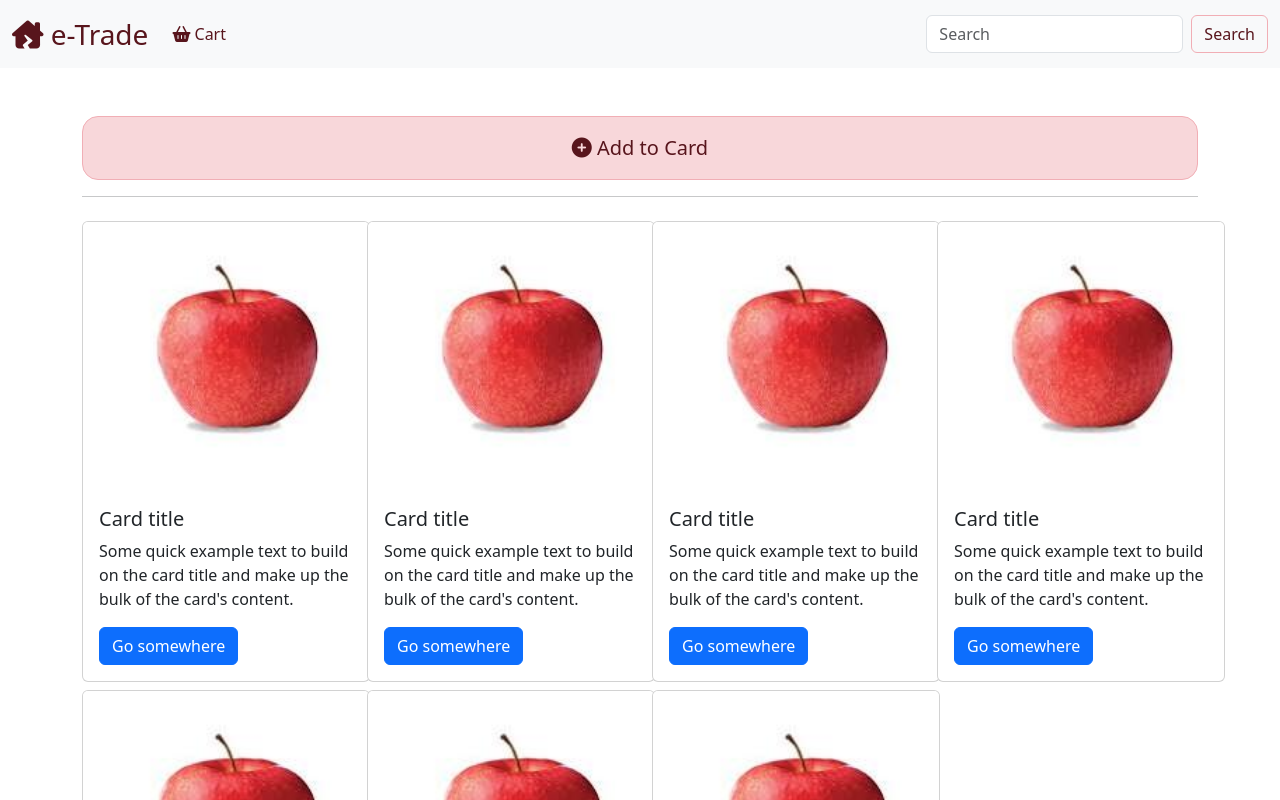
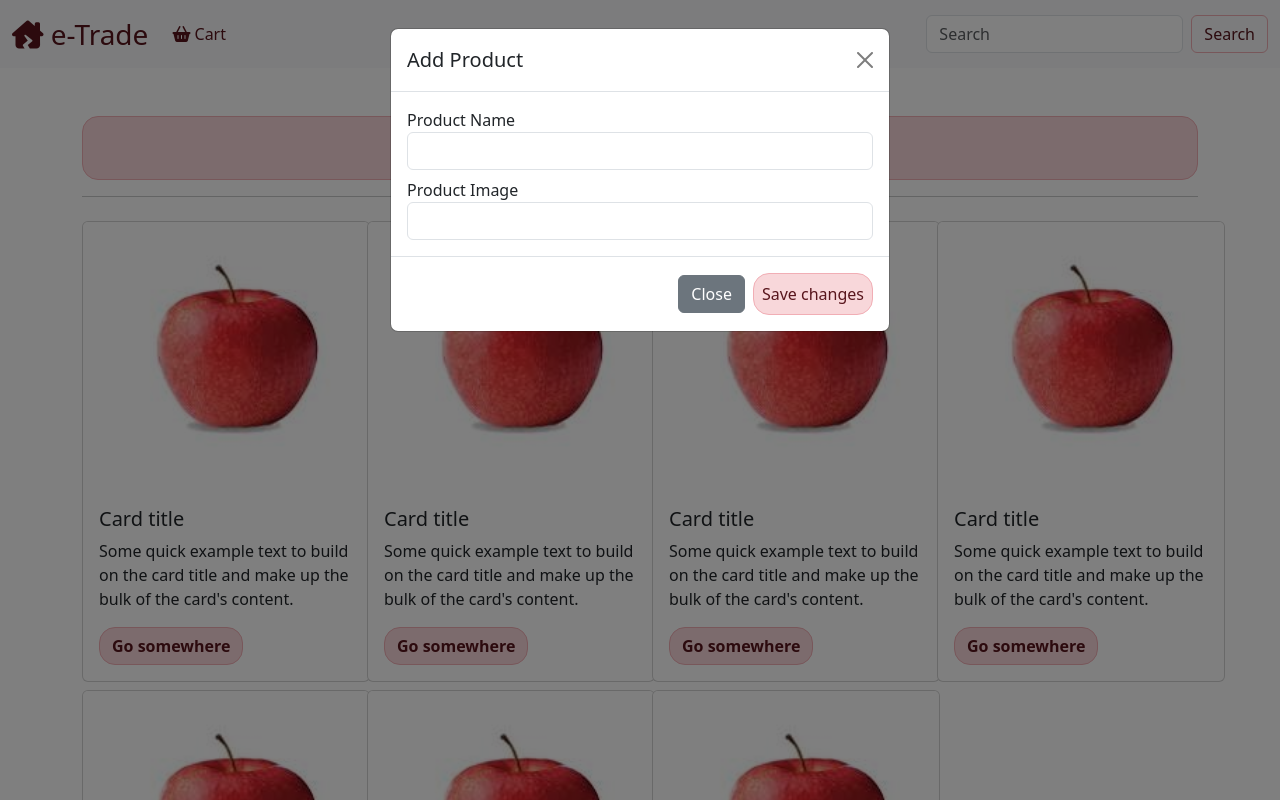
Before and after one commit to sbrycbc/e-trade, an Angular app: page / in a window 1280 px wide. Both pictures are taken after a click on the button "Add to Card". Shown: the top 800 px of the page. Built offline with nearby package versions, Linux system fonts and the light colour scheme.

Commit message:
added models from...

```diff
--- a/src/app/components/home/home.component.html
+++ b/src/app/components/home/home.component.html
@@ -1,5 +1,5 @@
 <div class="container">
-    <button class="p-3 text-danger-emphasis bg-danger-subtle border border-danger-subtle rounded-4 mt-5 w-100 fs-5">
+    <button class="p-3 text-danger-emphasis bg-danger-subtle border border-danger-subtle rounded-4 mt-5 w-100 fs-5" data-bs-toggle="modal" data-bs-target="#exampleModal">
         <i class="fa-solid fa-circle-plus"></i>
         Add to Card</button>
 
@@ -12,9 +12,34 @@
                 <div class="card-body">
                   <h5 class="card-title">Card title</h5>
                   <p class="card-text">Some quick example text to build on the card title and make up the bulk of the card's content.</p>
-                  <a href="#" class="btn btn-primary">Go somewhere</a>
+                  <a href="#" class="btn text-danger-emphasis bg-danger-subtle border border-danger-subtle rounded-4 fs-6 fw-semibold">Go somewhere</a>
                 </div>
               </div>
         </div>
     </div>
 </div>
+
+<div class="modal fade" id="exampleModal" tabindex="-1" aria-labelledby="exampleModalLabel" aria-hidden="true">
+    <div class="modal-dialog ">
+      <div class="modal-content">
+        <div class="modal-header">
+          <h1 class="modal-title fs-5" id="exampleModalLabel">Add Product</h1>
+          <button type="button" class="btn-close" data-bs-dismiss="modal" aria-label="Close"></button>
+        </div>
+        <div class="modal-body">
+          <div class="form-group">
+            <label for="productName">Product Name</label>
+            <input type="text" id="productName" class="form-control">
+          </div>
+          <div class="form-group mt-2">
+            <label for="productImage">Product Image</label>
+            <input type="text" id="productImage" class="form-control">
+          </div>
+        </div>
+        <div class="modal-footer">
+          <button type="button" class="btn btn-secondary" data-bs-dismiss="modal">Close</button>
+          <button type="button" class="p-2 text-danger-emphasis bg-danger-subtle border border-danger-subtle rounded-4">Save changes</button>
+        </div>
+      </div>
+    </div>
+  </div>
```
